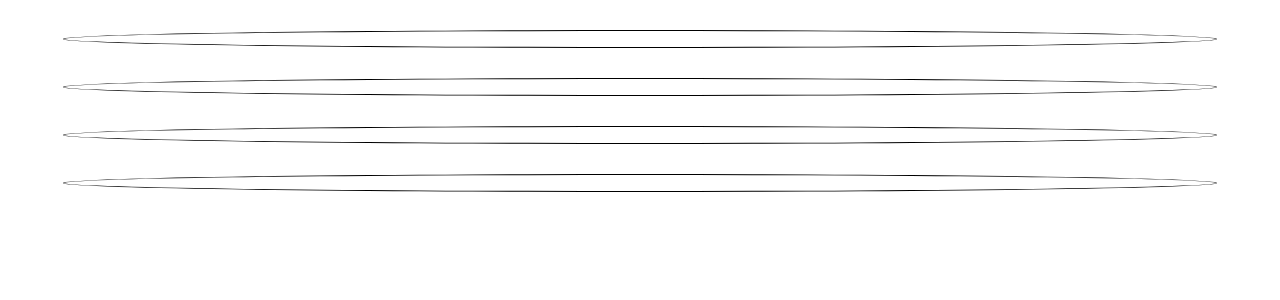
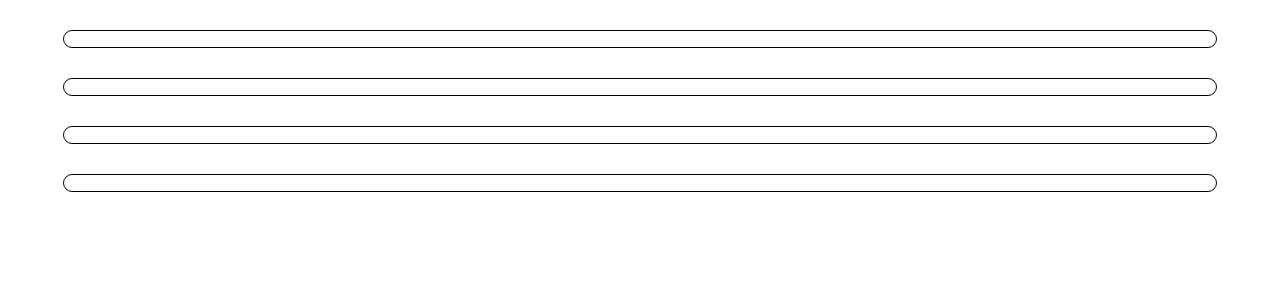
Before and after one commit to Nil-Andreu/ba-sprint7, a React (Create React App) app: page / in a window 1280 px wide. Shown: the top 300 px of the page. Built offline with nearby package versions, Linux system fonts and the light colour scheme.

Commit message:
Styling with styled components

```diff
--- a/src/escena/Escena.js
+++ b/src/escena/Escena.js
@@ -13,7 +13,7 @@ function Escena(props) {
 const Container = styled.div`
   width: 90vw;
   border: solid 1px black;
-  border-radius: 50%;
+  border-radius: 20px;
   text-align: center;
   margin: 30px auto;
 `;
```
